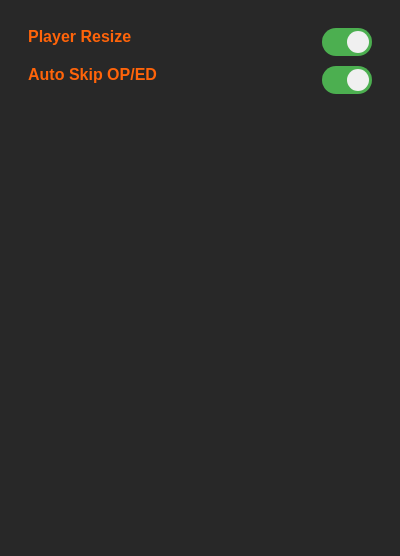
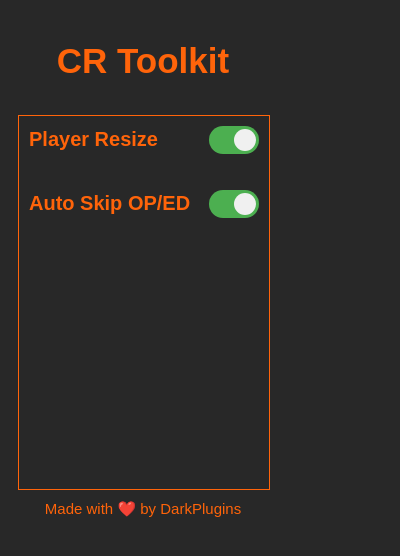
Before and after one commit to DarkPlugins/CR-Toolkit, a browser extension: page popup.html in a window 400 px wide. Drawn offline with Linux system fonts and the light colour scheme.

Commit message:
style: changed style of popup

```diff
--- a/popup.html
+++ b/popup.html
@@ -3,17 +3,20 @@
 <head>
 <meta charset="UTF-8">
 <style>
-/* Dark Mode Hintergrund */
+:root {
+    --primary-accent: #FF640A;
+    --secondary-accent: #b7183e;
+}
+
+
 body {
     font-family: sans-serif;
-    padding: 20px;
+    padding: 10px;
     background-color: #282828;
-    color: #FF640A;
-    min-width: 180px;
-    min-height: 25px;
+    color: var(--primary-accent);
+    width: 250px;
+    height: 500px;
     display: flex;
-    align-items: center;
-    justify-content: center;
 }
 
 .content {
@@ -23,11 +26,46 @@ body {
     gap: 10px;
 }
 
+.content h1 {
+    text-align: center;
+    font-size: 35px;
+}
+
+.content span {
+    text-align: left;
+    font-size: 20px;
+}
+
+#footer {
+    text-align: center;
+    font-size: 15px;
+}
+
+.content a {
+    color: var(--primary-accent);
+    text-decoration: none;
+}
+
+.content a:hover {
+    color: var(--secondary-accent);
+}
+
+.section {
+    width: 100%;
+    border: 1px solid var(--primary-accent);
+    height: 380px;
+    overflow: auto;
+    margin: 0 auto;
+}
+
 .feat-item {
     display: flex;
     flex-direction: row;
     justify-content: space-between;
-    width: 100%;
+    padding: 10px;
+    width: auto;
+    align-items: center;
+    margin-bottom: 1rem;
 }
 
 /* Checkbox verstecken */
@@ -85,6 +123,8 @@ input[type="checkbox"]:checked + .toggle-label::after {
 
 <body>
     <div class="content">
+        <h1>CR Toolkit</h1>
+        <div class="section" id="s-general">
             <div class="feat-item">
                 <span class="toggle-text">Player Resize</span>
                 <input type="checkbox" id="toggle-player-resize">
@@ -96,6 +136,8 @@ input[type="checkbox"]:checked + .toggle-label::after {
                 <label for="toggle-auto-skip" class="toggle-label"></label>
             </div>
         </div>
+        <span id="footer">Made with ❤️ by <a href="https://darkplugins.de" target="_blank">DarkPlugins</a></span>
+    </div>
 
 <script src="popup.js"></script>
 </body>
```
Lines whose indentation alone changed are shown as unchanged.
